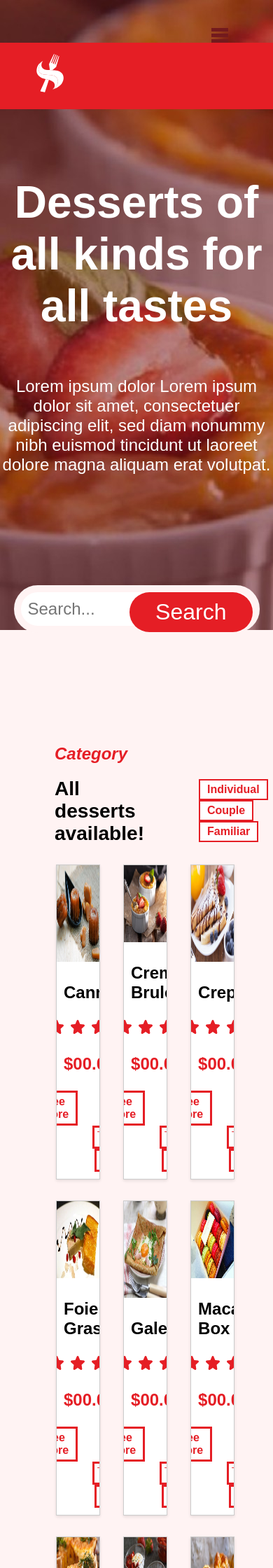
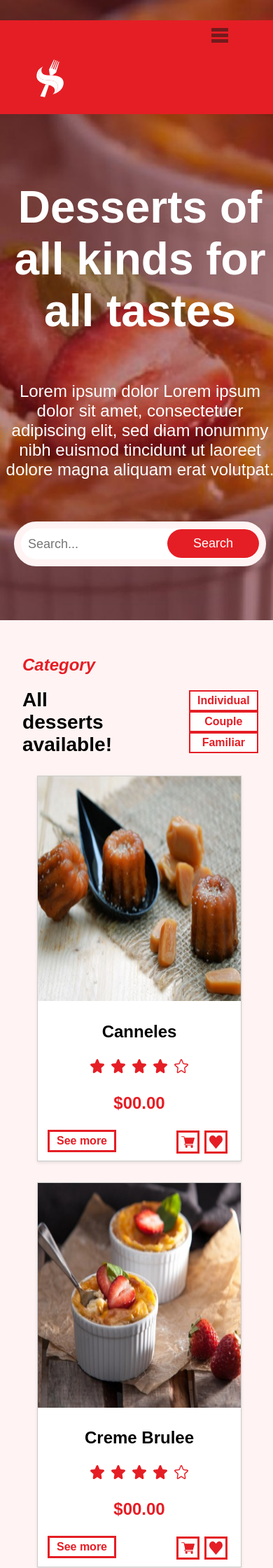
Before and after one commit to Deinno/restpage, a PHP site: page /index-ctg-dts.html in a window 390 px wide; the page is wider, and only the part inside the window is pictured. Shown: the top 2240 px of that part at 70% size. Run offline with PHP 8.4, Linux system fonts and the light colour scheme.

Commit message:
Fixing responsive

```diff
--- a/css/base/typography.css
+++ b/css/base/typography.css
@@ -110,9 +110,19 @@
 
 /*category page */
 
-.title-zone{
+.title-zone-a{
     background-color: var(--clr-white);
-    width: 460px;
+    width: 30vw;
+    height: 30vh;
+    margin: 100px 80px 0 40px;
+    border: 1px solid #ccc;
+    border-bottom: none;
+}
+
+.title-zone-b{
+    background-color: var(--clr-white);
+    width: 30vw;
+    height: 10vh;
     margin: 100px 80px 0 40px;
     border: 1px solid #ccc;
     border-bottom: none;
--- a/css/components/components.css
+++ b/css/components/components.css
@@ -1,12 +1,11 @@
 .search-container {
     display: flex;
-    max-width: 37rem;
-    margin: 6.25rem auto 0;
+    max-width: 50rem;
+    margin: 1.25rem auto 0;
     position: relative;
     font-family: Arial, Helvetica, sans-serif;
     font-size: var(--fs-lg);
-
-
+    height: 11rem;
 }
 
 #search-input {
@@ -18,6 +17,7 @@
     font-family: Arial, Helvetica, sans-serif;
     font-size: var(--fs-lg);
     margin: 3rem auto;
+    width: 50rem;
 }
 
 .search-button {
--- a/css/layout/grid.css
+++ b/css/layout/grid.css
@@ -5,6 +5,7 @@
 
 .main-container{
     display: flex;
+    width: 50vw;
 }
 
 
@@ -83,7 +84,7 @@
     box-shadow: 0 0.125rem 0.25rem rgba(0, 0, 0, 0.1);
     transition: transform 0.2s ease-in-out;
     overflow: hidden; /* Evita que el contenido se desborde */
-    height: 28rem;
+    height: 65vh;
     flex-direction: column;
     margin-bottom: 1.875rem;
 
@@ -191,19 +192,21 @@
 }
 
 .dish-info-container{
-    width: 880px;
+    width: 100%;
+    margin-right: 10%;
 }
 
 .popular-container{
     position: relative;
     height: 200px;
+    top: 10%;
 }
 
 .popular-images-container{
     background-color: var(--clr-white);
     border: 1px solid #ccc;
     border-top: none;
-    height: 630px;
+    height: 518px;
     width: 460px;
     margin-left: 40px;
     margin-top: 0;
@@ -220,7 +223,7 @@
     font-family: Arial, Helvetica, sans-serif;
     font-size: var(--fs-lg);
     background-color: var(--clr-white);
-    width: 450px;
+    width: 5vw;
     padding: 25px 0 25px 10px;
     margin-left: 40px;
     margin-top: 0;
--- a/css/layout/navigation.css
+++ b/css/layout/navigation.css
@@ -11,6 +11,7 @@
     margin: 1rem 2rem;
 }
 
+
 nav {
     display: flex;
     background-color: var(--clr-primary);
@@ -18,6 +19,7 @@ nav {
     align-items: center;
     font-family: Arial, Helvetica, sans-serif;
     font-size: var(--fs-lg);
+    width: 100%;
 
 }
 
--- a/css/main.css
+++ b/css/main.css
@@ -19,6 +19,14 @@
 
 
 /*media querys */
+
+@media (max-width: 390px){
+    .logo{
+        margin-top: 10%;
+    }
+
+}
+
 
 @media (max-width: 430px) {
 
@@ -48,6 +56,7 @@
 
     .hero-text{
         width: 100vw;
+        height: 5rem;
     }
 
     .hero-container-a{
@@ -60,7 +69,7 @@
 
     .hero-container-b{
         width: 100%;
-        height: 120vh;
+        height: 105vh;
         align-content: center;
         background: url(../imgs/rsp-banner-creme-brulee.jpg);
         background-repeat: no-repeat;
@@ -68,24 +77,42 @@
 
     .search-container {
         max-width: 400px;
+        max-height: 10rem;
         margin-right: 5%;
         margin-left: 5%;
-        margin-top: 20%;
+        margin-top: 10%;
     }
 
     #search-input {
-        font-size: var(--fs-md);
+        font-size: var(--fs-nm);
     }
 
-    #search-button {
-        font-size: var(--fs-md);
+    .search-button {
+        font-size: var(--fs-nm);
     }
 
     .menu-section{
         width: 100vw;
     }
 
+    .menu-buttons{
+        display: grid;
+        margin-bottom: 2rem;
+        margin-left: 2rem;
+     }
 
+     .menu-titles{
+        margin-left: 2rem;
+     }
+
+     .menu-container{
+        display: grid;
+        margin-left: 3rem;
+    }
+
+    .footer-info{
+        margin-right: 2rem;
+    }
 
 
 
```
Also changed, not shown: details-dts-crepes.html (+42 -45 lines).
